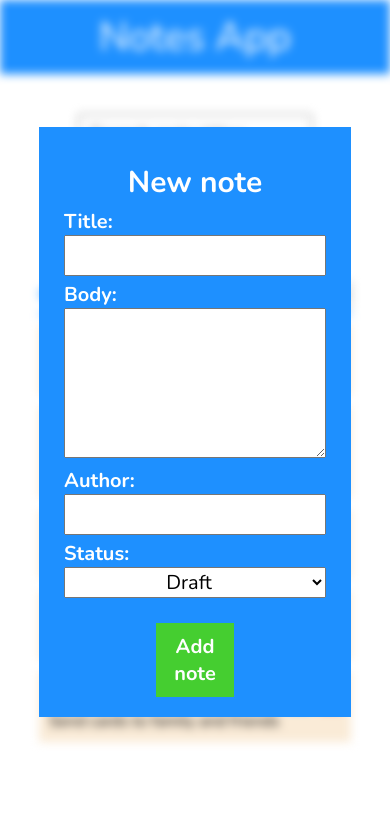
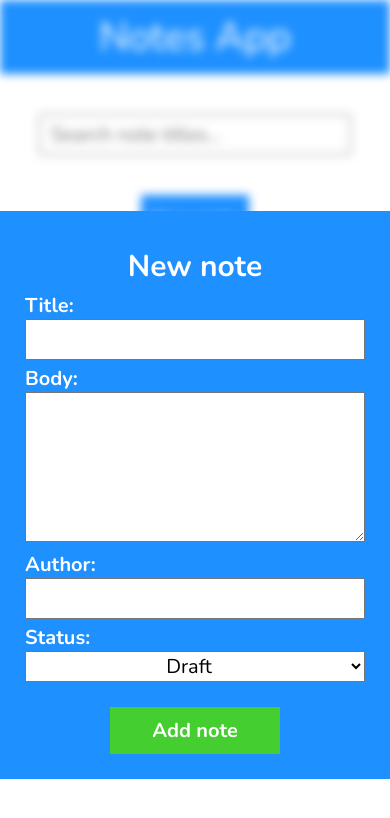
Before and after one commit to Duk4/Notes-App, a React (Create React App) app: page / in a window 390 px wide. Both pictures are taken after a click on the button "New note". Shown: the top 818 px of the page. Built offline with nearby package versions, Linux system fonts and the light colour scheme.

Commit message:
adjusted height break points

```diff
--- a/src/index.js
+++ b/src/index.js
@@ -5,5 +5,7 @@ import './styles/styles.scss';
 import './styles/breakpoint1200.scss';
 import './styles/breakpoint900.scss';
 import './styles/breakpoint768.scss';
+import './styles/breakpoint600.scss';
+import './styles/breakpoint_height.scss';
 
 ReactDOM.render(<App />, document.getElementById('root'));
--- a/src/styles/add_note.scss
+++ b/src/styles/add_note.scss
@@ -7,7 +7,7 @@ $green: #45CE30;
     left: 30%;
     top: 15%;
     width: 40%;
-    height: 70%;
+    height: fit-content;
     z-index: 90;
     form {
         height: 100%;
--- /dev/null
+++ b/src/styles/breakpoint600.scss
@@ -0,0 +1,27 @@
+@media  (max-width: 600px) {
+    .filter {
+        width: 80%;
+    }
+
+    .add-note {
+        left: 0;
+        width: 100%;
+    }
+
+    .sort {
+        width: 90%;
+    }
+
+    .note-list {
+        width: 90%;
+    }
+
+    .draft {
+        left: 15%;
+        width: 70%;
+    }
+
+    .add-note-btn {
+        width: 50%;
+    }
+}
--- /dev/null
+++ b/src/styles/breakpoint_height.scss
@@ -0,0 +1,55 @@
+@media  (max-height: 1366px) {
+    .add-note {
+        top: 30%;
+    }
+
+    .draft {
+        top: 40%;
+    }
+}
+
+@media  (max-height: 1024px) {
+    .add-note {
+        top: 25%;
+    }
+}
+
+@media  (max-height: 823px) {
+    .add-note {
+        top: 15%;
+    }
+
+    .draft {
+        top: 35%;
+    }
+}
+
+@media  (max-height: 736px) {
+    .add-note {
+        top: 0;
+        height: 100%;
+        h3 {
+            padding-top: 15%;
+        }
+    }
+}
+
+@media  (max-height: 640px) {
+    .add-note {
+        h3 {
+            padding-top: 8%;
+        }
+    }
+
+    .draft {
+        top: 30%;
+    }
+}
+
+@media  (max-height: 568px) {
+    .add-note {
+        h3 {
+            padding-top: 0;
+        }
+    }
+}
--- a/src/styles/draft.scss
+++ b/src/styles/draft.scss
@@ -7,7 +7,7 @@ $green: #45CE30;
     left: 35%;
     top: 35%;
     width: 30%;
-    height: 30%;
+    height: fit-content;
     z-index: 90;
     form {
         height: 100%;
```
